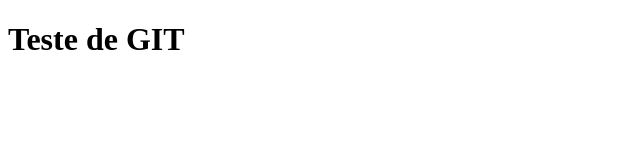
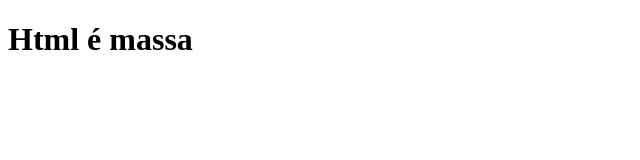
Before and after one commit to GabrielaMarchiori/Git_Teste_deverdade, a plain HTML site: page index.html in a window 1280 px wide. Shown: the whole page, without its empty margins (0-640 px from the left). Drawn offline with Linux system fonts and the light colour scheme.

Commit message:
alteração na h1

```diff
--- a/index.html
+++ b/index.html
@@ -7,6 +7,6 @@
     <title>Document</title>
 </head>
 <body>
-    <h1>Teste de GIT</h1>
+    <h1>Html é massa</h1>
 </body>
 </html>
```
